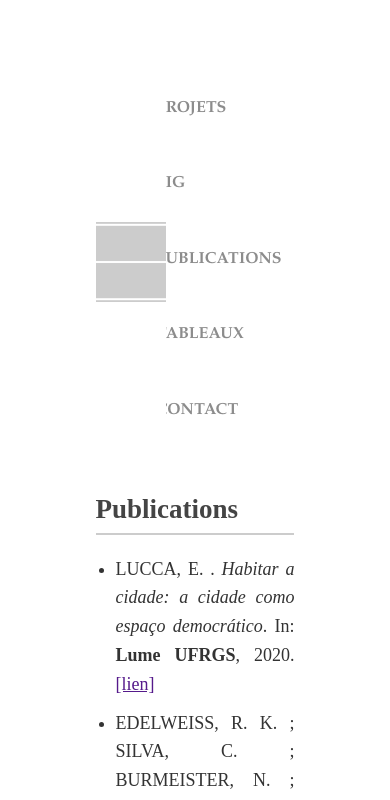
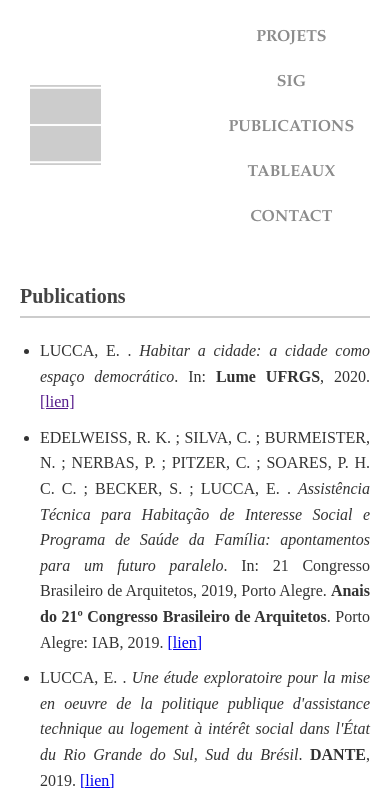
Before and after one commit to guivesc/Portfolio_test, a plain HTML site: page publications.html in a window 390 px wide. Shown: the top 800 px of the page. Drawn offline with Linux system fonts and the light colour scheme.

Commit message:
Adapted publications page to mobile

```diff
--- a/style_publications.css
+++ b/style_publications.css
@@ -88,8 +88,43 @@ ul {
     padding-left: 20px;
 }
 
-li {
+#publications li, #book li, #presentation li, #media li, #Projets li {
     text-align: justify;
     margin-bottom: 10px;
     line-height: 1.6;
 }
+
+
+/* ========================= */
+/* Mobile Adaptation Section */
+/* ========================= */
+
+/* Tablets and small laptops */
+@media (max-width: 768px) {
+    body {
+    margin: 10px; /* smaller margin for tablets & phones */
+    }
+}
+
+/* Phones */
+@media (max-width: 600px) {
+    main {
+    font-size: 16px;
+    padding: 0 10px;
+    }
+
+    h2 {
+    font-size: 20px;
+    }
+
+    nav ul {
+    flex-direction: column;
+    align-items: center;
+    gap: 10px;
+    }
+
+    nav a {
+    padding: 8px;
+    font-size: 16px;
+    }
+}
```
